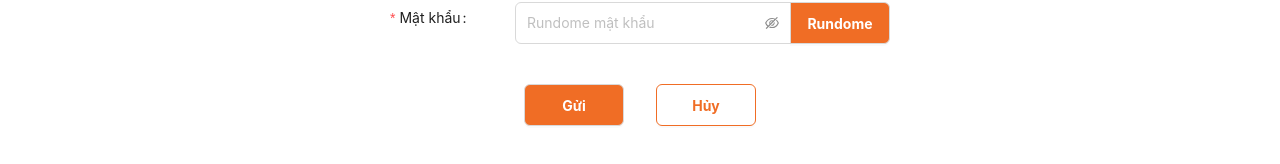
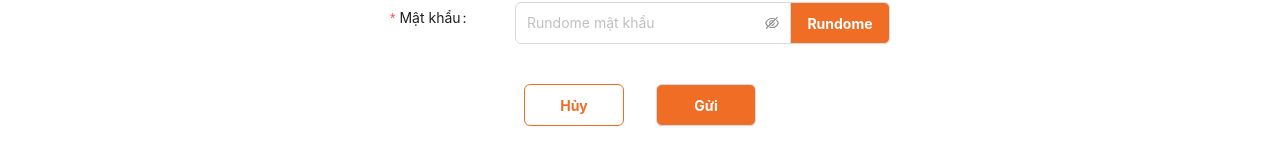
Before and after one commit to tungngth04/HIT-NETWORK, a React (Vite) app: page /admin/members/create in a window 1280 px wide. Shown: the part 496-660 px from the top of the page. Built offline with nearby package versions, Linux system fonts and the light colour scheme.

Commit message:
🐞 fix: member form create/edit

```diff
--- a/src/components/admin/member/MemberForm.jsx
+++ b/src/components/admin/member/MemberForm.jsx
@@ -20,6 +20,9 @@ function MemberForm({ modal }) {
   }
   const onFinish = (values) => {
     console.log('Dữ liệu:', values)
+  }
+  const handleCancel = () => {
+    navigate("/admin/members")
   }
   return (
     <div>
@@ -44,7 +47,6 @@ function MemberForm({ modal }) {
             >
             <Input placeholder='Nhập họ và tên' onChange={handleChange}/>
           </Form.Item>
-
           <Form.Item label='Giới tính' name='gioitinh' rules={[{required: true}]}>
             <Radio.Group>
               <Radio value='nam' onChange={handleChange}>Nam</Radio>
@@ -92,15 +94,15 @@ function MemberForm({ modal }) {
           </Form.Item>
 
           <Space style={{width: '100%', display: 'flex', flexDirection: 'row', gap: '32px', justifyContent: 'center', marginTop: '40px'}}>
-            <Form.Item>
+          <Form.Item>
+            <Button htmlType='button' className="btnCancel" onClick={handleCancel}>
+              Hủy
+            </Button>
+          </Form.Item>
+          <Form.Item>
               <Button htmlType='submit' className="btnSubmit">
                 Gửi
               </Button>
-          </Form.Item>
-          <Form.Item>
-            <Button htmlType='button' className="btnCancel">
-              Hủy
-            </Button>
           </Form.Item>
           </Space>
         </Form>
```
